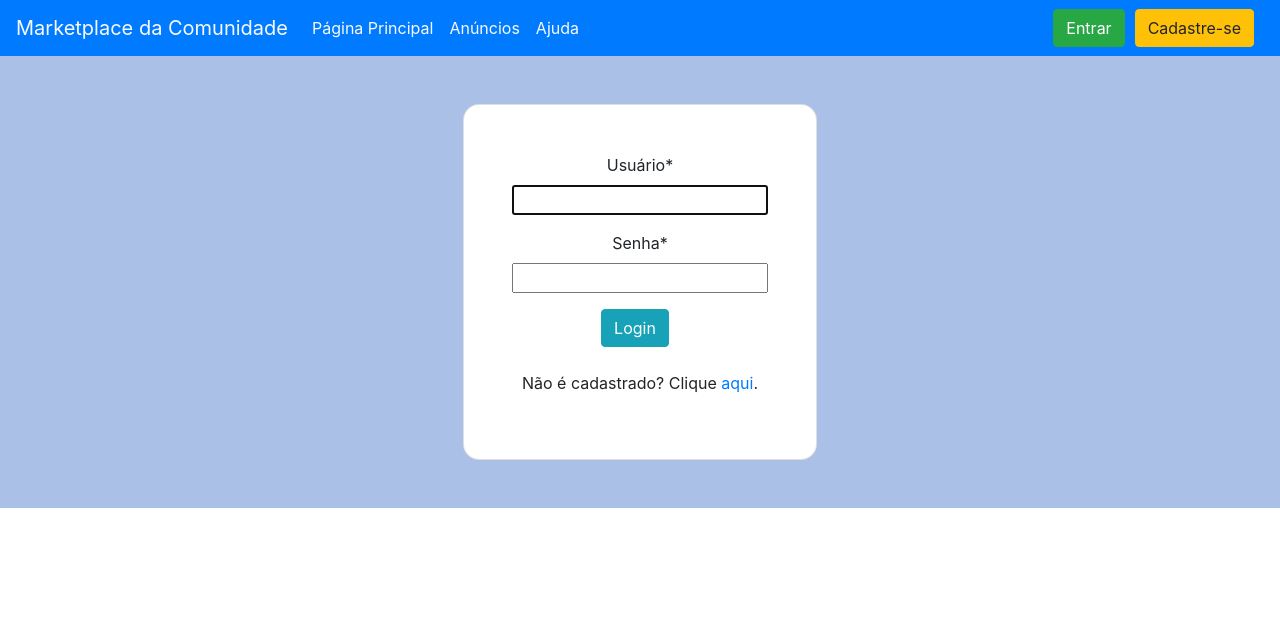
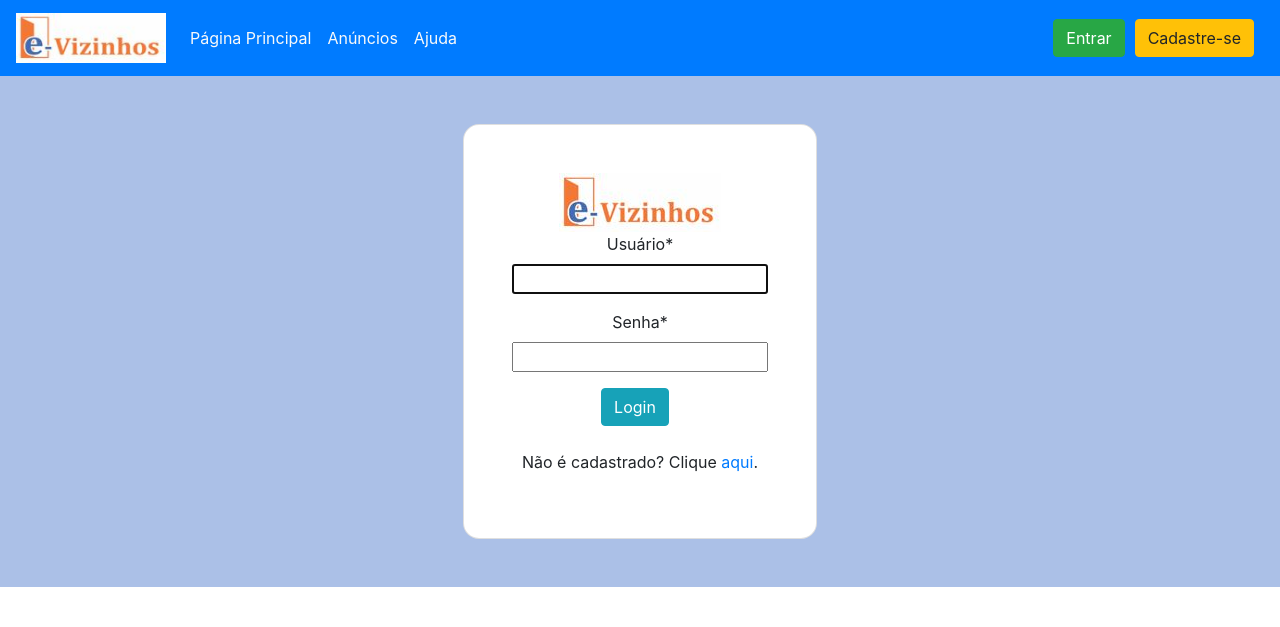
Before and after one commit to jpedrosantana/projeto_integrador_I, a Django app: page /accounts/login/ in a window 1280 px wide. Shown: the top 627 px of the page. Run offline with Django 3.2, Linux system fonts and the light colour scheme; some libraries are stand-ins or nearby versions.

Commit message:
adicao do logotipo no navbar e tela de cadastro, remocao do dropdown do navbar

```diff
--- a/projeto_pi/templates/registration/login.html
+++ b/projeto_pi/templates/registration/login.html
@@ -9,6 +9,8 @@
     <div class='row d-flex justify-content-center align-items-center h-100'>
       <div class='card shadow-2-strong' style='border-radius: 1rem;'>
         <div class='card-body p-5 text-center'>
+
+          <img src="/static/img/e-vizinhos.JPG" alt='Logotipo e-vizinhos'>
 
           {% if form.errors %}
           <h4 style='color: red;'>Usuário ou senha incorretos. Tente novamente.</h2>
--- a/projeto_pi/templates/snippets/barra_navegacao.html
+++ b/projeto_pi/templates/snippets/barra_navegacao.html
@@ -2,8 +2,11 @@
 <!--Documentação cores de fundo e texto=> https://getbootstrap.com/docs/4.3/utilities/colors/-->
 <nav class='navbar navbar-expand-lg navbar-light bg-primary'>
 
-    <a class='navbar-brand text-light' href="/">
+    <!--<a class='navbar-brand text-light' href="/">
         Marketplace da Comunidade
+    </a>-->
+    <a class='navbar-brand' href='#'>
+        <img src='/static/img/e-vizinhos.JPG' width="150" height="50">
     </a>
 
     <button class='navbar-toggler' type='button' data-toggle='collapse' data-target='#navbarSupportedContent'>
@@ -17,6 +20,7 @@
                     Página Principal
                 </a>
             </li>
+            <!--
             <li class='nav-item dropdown'>
                 <a class="nav-link text-light" id=navbarDropdownMenuItem href="#" data-toggle="dropdown">Anúncios</a>
                 <ul class='dropdown-menu' aria-labelledby="navbarDropdownMenuItem">
@@ -26,6 +30,12 @@
                         </a>
                     </li>
                 </ul>
+            </li>
+            -->
+            <li class='nav-item'>
+                <a class='nav-link text-light' href='/empreendimentos'>
+                    Anúncios
+                </a>
             </li>
             {% if user.is_authenticated %}
             <li class='nav-item'>
```
Also changed, not shown: projeto_pi/db.sqlite3, projeto_pi/static/img/e-vizinhos.JPG (added).
